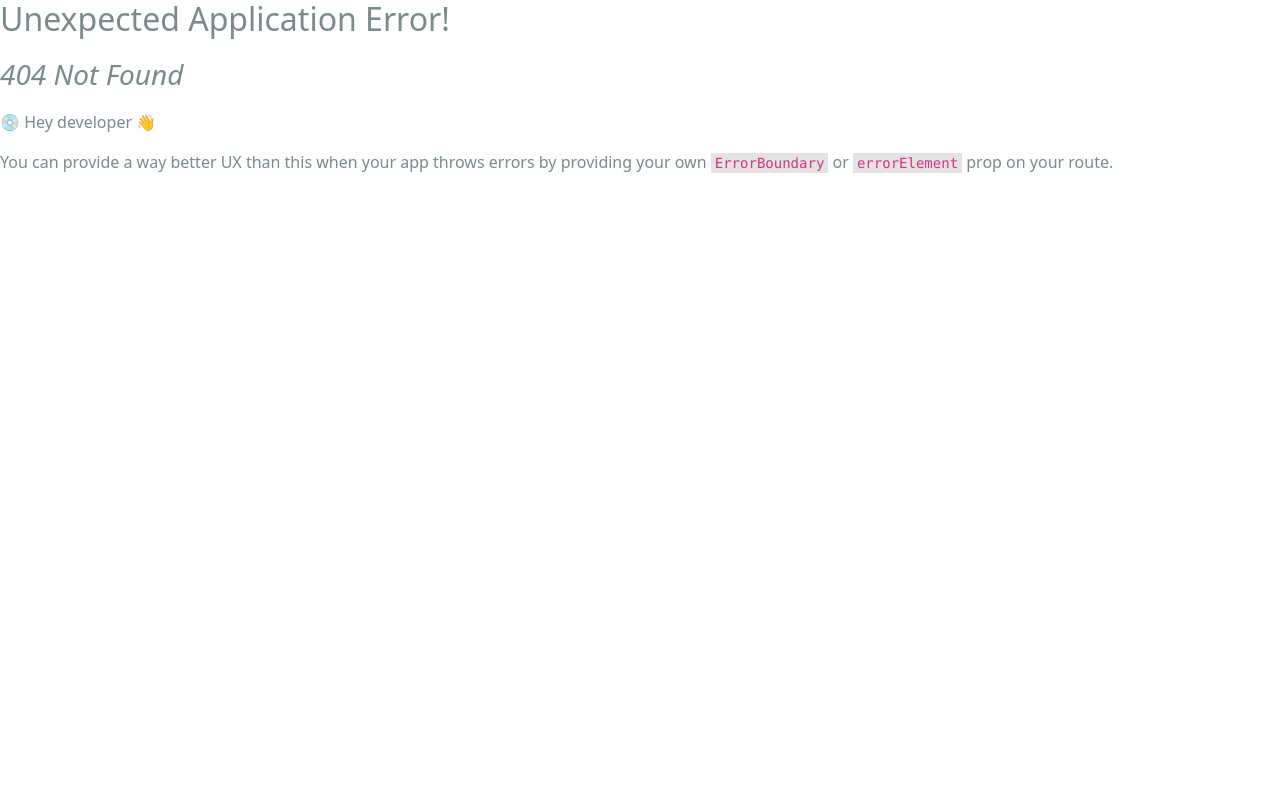
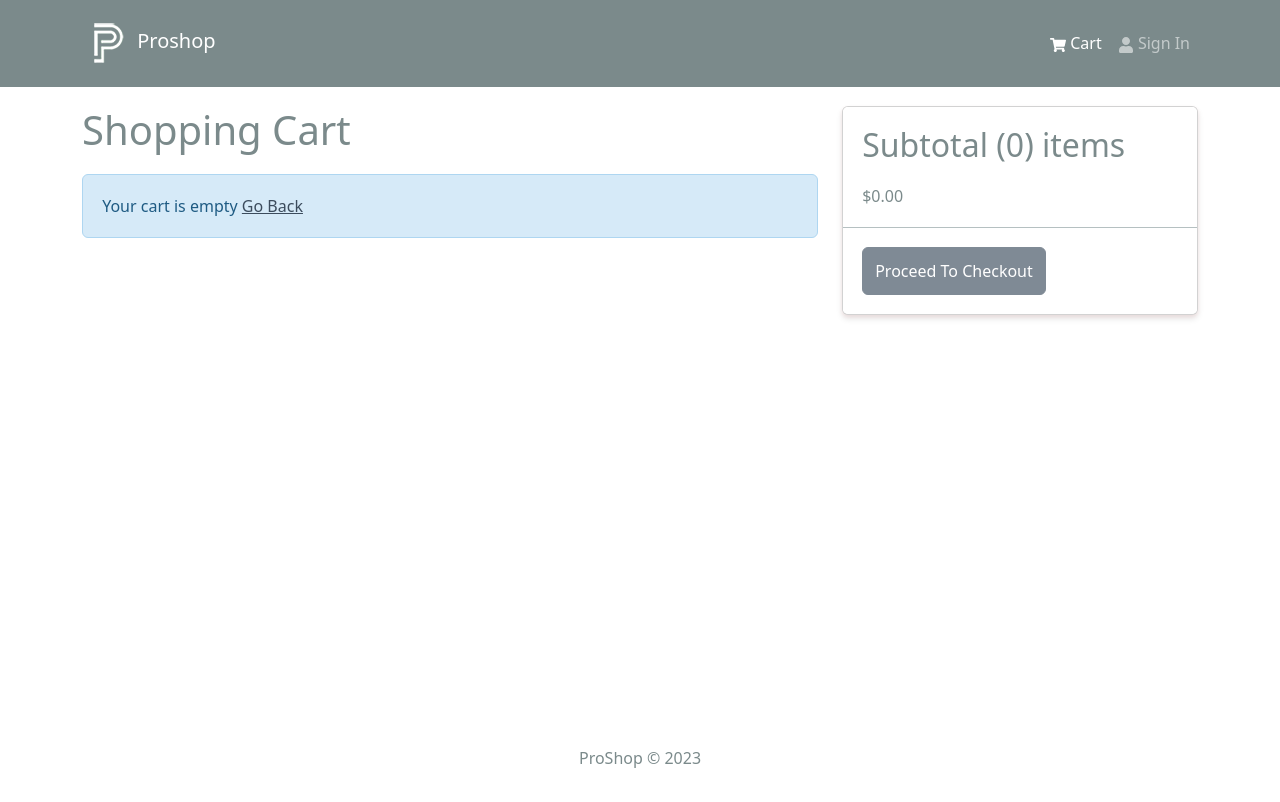
Before and after one commit to anmolpurba/Proshop, a React (Create React App) app in the folder frontend/: page /cart in a window 1280 px wide. Before the commit this address had no page. Shown: the top 802 px of the page. Built offline with nearby package versions, Linux system fonts and the light colour scheme.

Commit message:
made cartScreen

```diff
--- a/frontend/src/index.js
+++ b/frontend/src/index.js
@@ -9,6 +9,7 @@
 import ProductScreen from './screens/ProductScreen';
 import { Provider } from 'react-redux';
 import store from "./store.js"
+import CartScreen from './screens/CartScreen';
 
 const router = createBrowserRouter([
   {
@@ -22,6 +23,10 @@
       {
         path:"/product/:id",
         element:<ProductScreen />
+      },
+      {
+        path:"/cart",
+        element:<CartScreen />
       }
     ]
   }
--- /dev/null
+++ b/frontend/src/screens/CartScreen.js
@@ -0,0 +1,110 @@
+import { Link, useNavigate } from 'react-router-dom';
+import { useDispatch, useSelector } from 'react-redux';
+import {
+  Row,
+  Col,
+  ListGroup,
+  Image,
+  Form,
+  Button,
+  Card,
+} from 'react-bootstrap';
+import { FaTrash } from 'react-icons/fa';
+import Message from '../components/Message';
+import { addToCart } from '../slices/cartSlice';
+
+const CartScreen = () => {
+  const navigate = useNavigate();
+  const dispatch = useDispatch();
+
+  const cart = useSelector((state) => state.cart);
+  const { cartItems } = cart;
+
+  const addToCartHandler = async (product, qty) => {
+    dispatch(addToCart({ ...product, qty }));
+  };
+
+//   const removeFromCartHandler = (id) => {
+//     dispatch(removeFromCart(id));
+//   };
+
+  return (
+    <Row>
+      <Col md={8}>
+        <h1 style={{ marginBottom: '20px' }}>Shopping Cart</h1>
+        {cartItems.length === 0 ? (
+          <Message>
+            Your cart is empty <Link to='/'>Go Back</Link>
+          </Message>
+        ) : (
+          <ListGroup variant='flush'>
+            {cartItems.map((item) => (
+              <ListGroup.Item key={item._id}>
+                <Row>
+                  <Col md={2}>
+                    <Image src={item.image} alt={item.name} fluid rounded />
+                  </Col>
+                  <Col md={3}>
+                    <Link to={`/product/${item._id}`}>{item.name}</Link>
+                  </Col>
+                  <Col md={2}>${item.price}</Col>
+                  <Col md={2}>
+                    <Form.Control
+                      as='select'
+                      value={item.qty}
+                      onChange={(e) =>
+                        addToCartHandler(item, Number(e.target.value))
+                      }
+                    >
+                      {[...Array(item.countInStock).keys()].map((x) => (
+                        <option key={x + 1} value={x + 1}>
+                          {x + 1}
+                        </option>
+                      ))}
+                    </Form.Control>
+                  </Col>
+                  <Col md={2}>
+                    <Button
+                      type='button'
+                      variant='light'
+                    //   onClick={() => removeFromCartHandler(item._id)}
+                    >
+                      <FaTrash />
+                    </Button>
+                  </Col>
+                </Row>
+              </ListGroup.Item>
+            ))}
+          </ListGroup>
+        )}
+      </Col>
+      <Col md={4}>
+        <Card>
+          <ListGroup variant='flush'>
+            <ListGroup.Item>
+              <h2>
+                Subtotal ({cartItems.reduce((acc, item) => acc + +item.qty, 0)})
+                items
+              </h2>
+              $
+              {cartItems
+                .reduce((acc, item) => acc + item.qty * item.price, 0)
+                .toFixed(2)}
+            </ListGroup.Item>
+            <ListGroup.Item>
+              <Button
+                type='button'
+                className='btn-block'
+                disabled={cartItems.length === 0}
+              >
+                Proceed To Checkout
+              </Button>
+            </ListGroup.Item>
+          </ListGroup>
+        </Card>
+      </Col>
+    </Row>
+  );
+};
+
+export default CartScreen;
```
